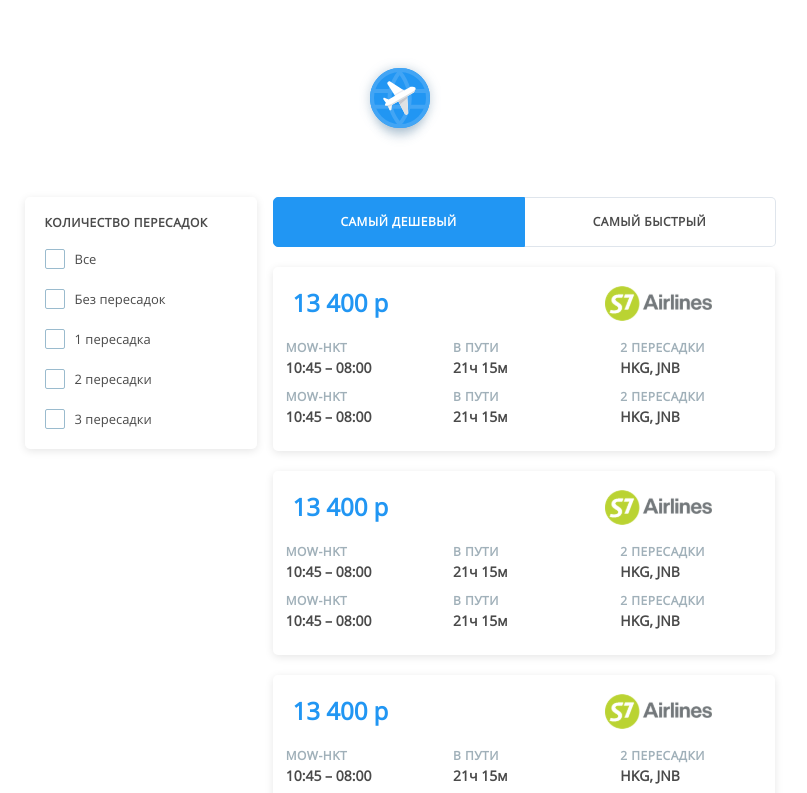
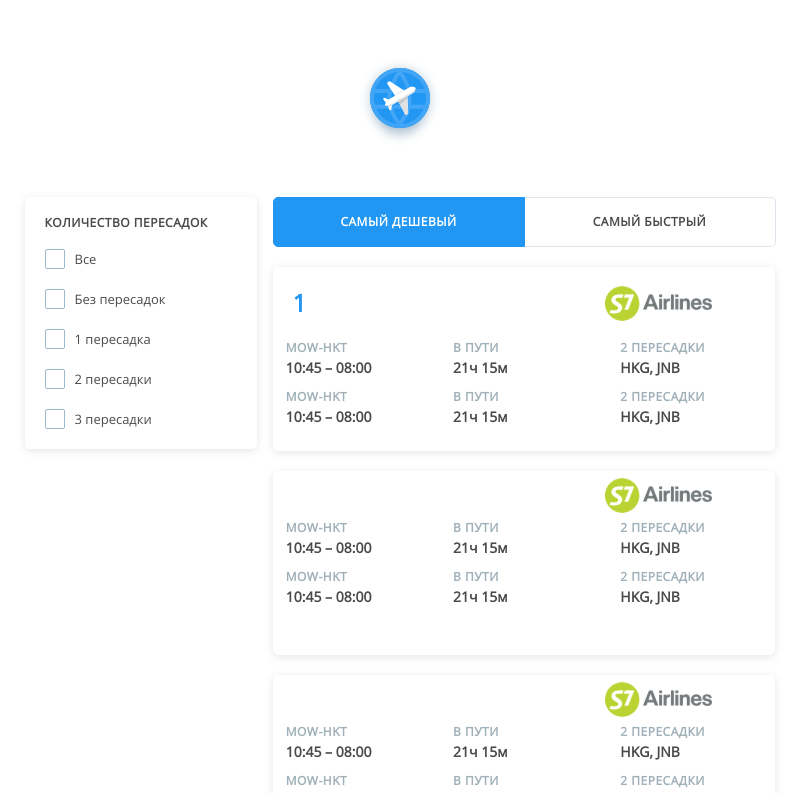
Before and after one commit to IliaOv/aviasales-test, a React app: page / in a window 1280 px wide. Shown: the top 793 px of the page, without its empty margins (240-1047 px from the left). Built offline with nearby package versions, Linux system fonts and the light colour scheme; no server answers.

Commit message:
start work with server

```diff
--- a/src/App.js
+++ b/src/App.js
@@ -14,15 +14,15 @@ const f = async () => {
   );
   commits = await response.json();
   //console.log(commits.tickets[1]);
-  return commits.tickets[1];
+  return commits.tickets[1].price;
 };
-
+/*
 f()
   .catch(err => console.error(err))
   .then(ticket => {
     console.log(ticket);
   });
-/*
+
 fetch("https://front-test.beta.aviasales.ru/search")
   .then(response => response.json())
   .then(commits =>
@@ -35,7 +35,8 @@ fetch("https://front-test.beta.aviasales.ru/search")
 */
 class App extends Component {
   state = {
-    activeIndex: "Самый дешевый"
+    activeIndex: "Самый дешевый",
+    ticket: 1,
   };
 
   toggleClass = item => {
@@ -53,7 +54,7 @@ class App extends Component {
           <Filter />
           <section className={"container"}>
             <Tabs active={this.state.activeIndex} update={this.toggleClass} />
-            <Tickets />
+            <Tickets price={this.state.ticket}/>
             <Tickets />
             <Tickets />
             <Tickets />
--- a/src/components/Tickets/Tickets.js
+++ b/src/components/Tickets/Tickets.js
@@ -1,12 +1,10 @@
 import React, { PureComponent } from "react";
 import "./Tickets.scss";
 
-const flights = [];
-
-function Header() {
+function Header(props) {
   return (
     <div className={"ticket__header"}>
-      <p className={"ticket__price"}>13 400 р</p>
+      <p className={"ticket__price"}>{props.price}</p>
       <i className={"ticket__logo"}></i>
     </div>
   );
@@ -35,9 +33,10 @@ function Flight() {
 
 class Tickets extends PureComponent {
   render() {
+    const { price } = this.props;
     return (
       <article className={"ticket"}>
-        <Header />
+        <Header price={price} />
         <Flight />
         <Flight />
       </article>
```
